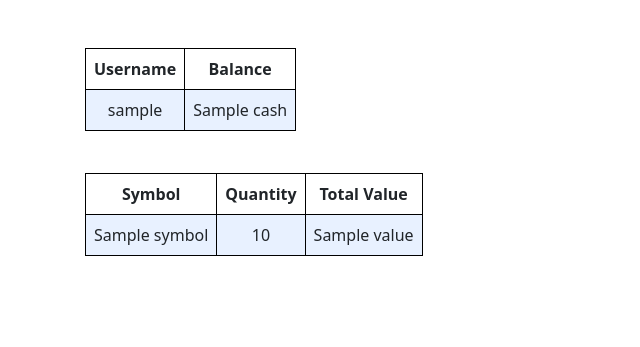
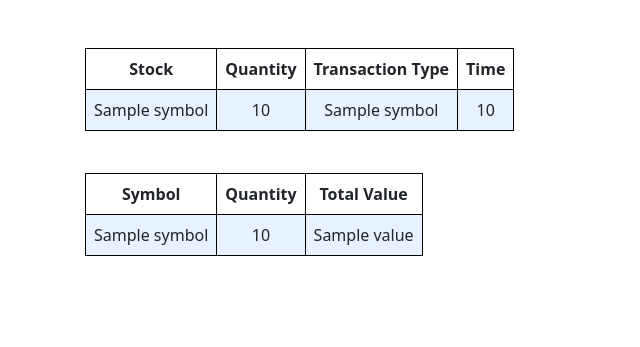
Before and after one commit to YangXu624/cs50, a Flask app: template finance/templates/history.html in a window 1280 px wide. Shown: the part 66-413 px from the top of the page, without its empty margins (0-640 px from the left). Run offline with Flask 3, Linux system fonts and the light colour scheme; the template is opened without the code that fills it: most values are stand-ins (such as "Sample title", 1, 10 or a date in 2020); some libraries are stand-ins or nearby versions.

Commit message:
Thu, Aug 29, 2024, 2:06 PM +08:00

```diff
--- a/finance/app.py
+++ b/finance/app.py
@@ -84,7 +84,8 @@ def buy():
 @login_required
 def history():
     """Show history of transactions"""
-    return render_template("history.html")
+    info = db.execute("SELECT symbol, quantity, transaction_type, time FROM records WHERE user_id = ?", session['user_id'])
+    return render_template("history.html", info)
 
 
 @app.route("/login", methods=["GET", "POST"])
--- a/finance/templates/history.html
+++ b/finance/templates/history.html
@@ -10,14 +10,18 @@
             <table style="margin: 0 auto; border-collapse: collapse; display: inline-block;">
                 <thead>
                     <tr>
-                        <th style="border: 1px solid black; padding: 8px;">Username</th>
-                        <th style="border: 1px solid black; padding: 8px;">Balance</th>
+                        <th style="border: 1px solid black; padding: 8px;">Stock</th>
+                        <th style="border: 1px solid black; padding: 8px;">Quantity</th>
+                        <th style="border: 1px solid black; padding: 8px;">Transaction Type</th>
+                        <th style="border: 1px solid black; padding: 8px;">Time</th>
                     </tr>
                 </thead>
                 <tbody>
                     <tr>
-                        <td style="border: 1px solid black; padding: 8px;">{{ userinfo['username'] }}</td>
-                        <td style="border: 1px solid black; padding: 8px;">{{ userinfo['cash'] }}</td>
+                        <td style="border: 1px solid black; padding: 8px;">{{ info['symbol'] }}</td>
+                        <td style="border: 1px solid black; padding: 8px;">{{ info['qty'] }}</td>
+                        <td style="border: 1px solid black; padding: 8px;">{{ info['symbol'] }}</td>
+                        <td style="border: 1px solid black; padding: 8px;">{{ info['qty'] }}</td>
                     </tr>
                 </tbody>
             </table>
@@ -32,7 +36,7 @@
                     </tr>
                 </thead>
                 <tbody>
-                    {% for stock in stocks %}
+                    {% for items in info %}
                     <tr>
                         <td style="border: 1px solid black; padding: 8px;">{{ stock['symbol'] }}</td>
                         <td style="border: 1px solid black; padding: 8px;">{{ stock['amount'] }}</td>
```
